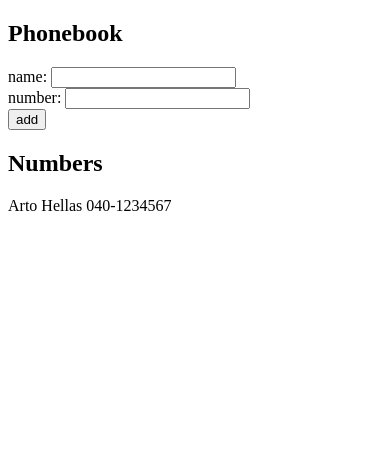
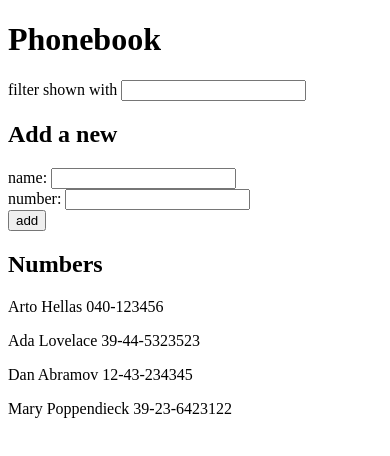
Before and after one commit to narsodev/fullstackopen, a React (Create React App) app in the folder part2/phonebook/: page / in a window 390 px wide. Shown: the top 456 px of the page. Built offline with nearby package versions, Linux system fonts and the light colour scheme.

Commit message:
2.9*: The Phonebook Step4

```diff
--- a/part2/phonebook/src/App.js
+++ b/part2/phonebook/src/App.js
@@ -2,14 +2,21 @@ import { useState } from 'react'
 
 const App = () => {
   const [persons, setPersons] = useState([
-    { name: 'Arto Hellas',
-      number: '040-1234567'
-    }
+    { name: 'Arto Hellas', number: '040-123456', id: 1 },
+    { name: 'Ada Lovelace', number: '39-44-5323523', id: 2 },
+    { name: 'Dan Abramov', number: '12-43-234345', id: 3 },
+    { name: 'Mary Poppendieck', number: '39-23-6423122', id: 4 }
   ])
+
   const [newName, setNewName] = useState('')
   const [newNumber, setNewNumber] = useState('')
+  const [filter, setFilter] = useState('')
 
-  const handleNewPerson = event => {
+  const renderedPersons = filter.length > 0
+    ? persons.filter(person => person.name.toLowerCase().includes(filter.toLowerCase()))
+    : persons
+
+  const addNewPerson = event => {
     event.preventDefault()
 
     const alreadyExists = persons.some(person => person.name === newName)
@@ -18,8 +25,10 @@ const App = () => {
 
     const newPerson = {
       name: newName,
-      number: newNumber
+      number: newNumber,
+      id: Math.max(...persons.map(person => person.id)) + 1
     }
+
     setPersons([...persons, newPerson])
     setNewName('')
     setNewNumber('')
@@ -27,10 +36,15 @@ const App = () => {
 
   return (
     <div>
-      <h2>Phonebook</h2>
-      <form onSubmit={handleNewPerson}>
+      <h1>Phonebook</h1>
+      <div>
+        filter shown with <input value={filter} onChange={event => setFilter(event.target.value)}/>
+      </div>
+
+      <h2>Add a new</h2>
+      <form onSubmit={addNewPerson}>
         <div>
-          name: <input value={newName} onChange={event => setNewName(event.target.value)} />
+          name: <input value={newName} onChange={event => setNewName(event.target.value)} required/>
         </div>
         <div>
           number: <input value={newNumber} onChange={event => setNewNumber(event.target.value)} />
@@ -39,10 +53,11 @@ const App = () => {
           <button type="submit">add</button>
         </div>
       </form>
+
       <h2>Numbers</h2>
       <div>
         {
-          persons.map(person => <p key={person.name}>{person.name} {person.number}</p>)
+          renderedPersons.map(person => <p key={person.id}>{person.name} {person.number}</p>)
         }
       </div>
     </div>
```
